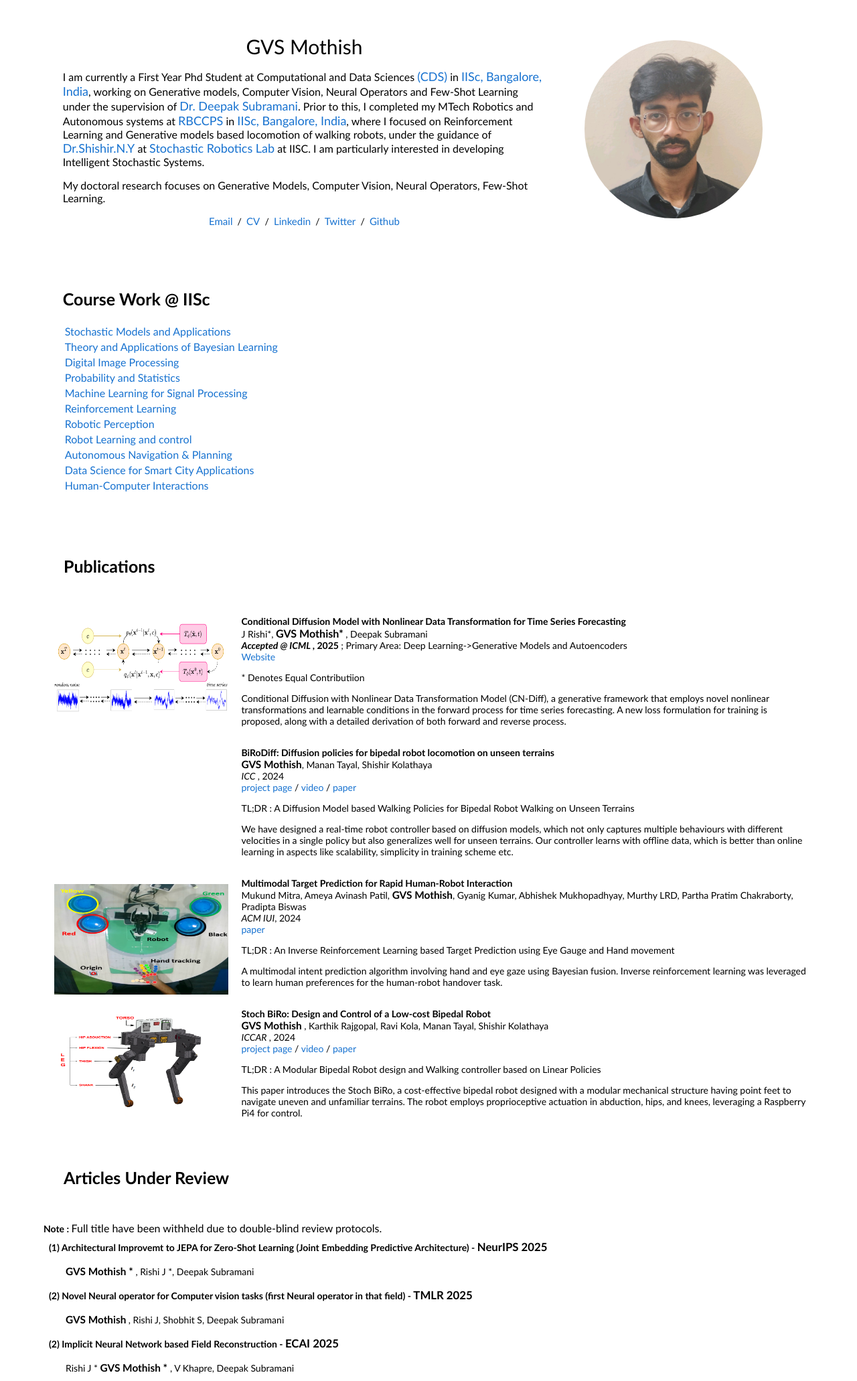
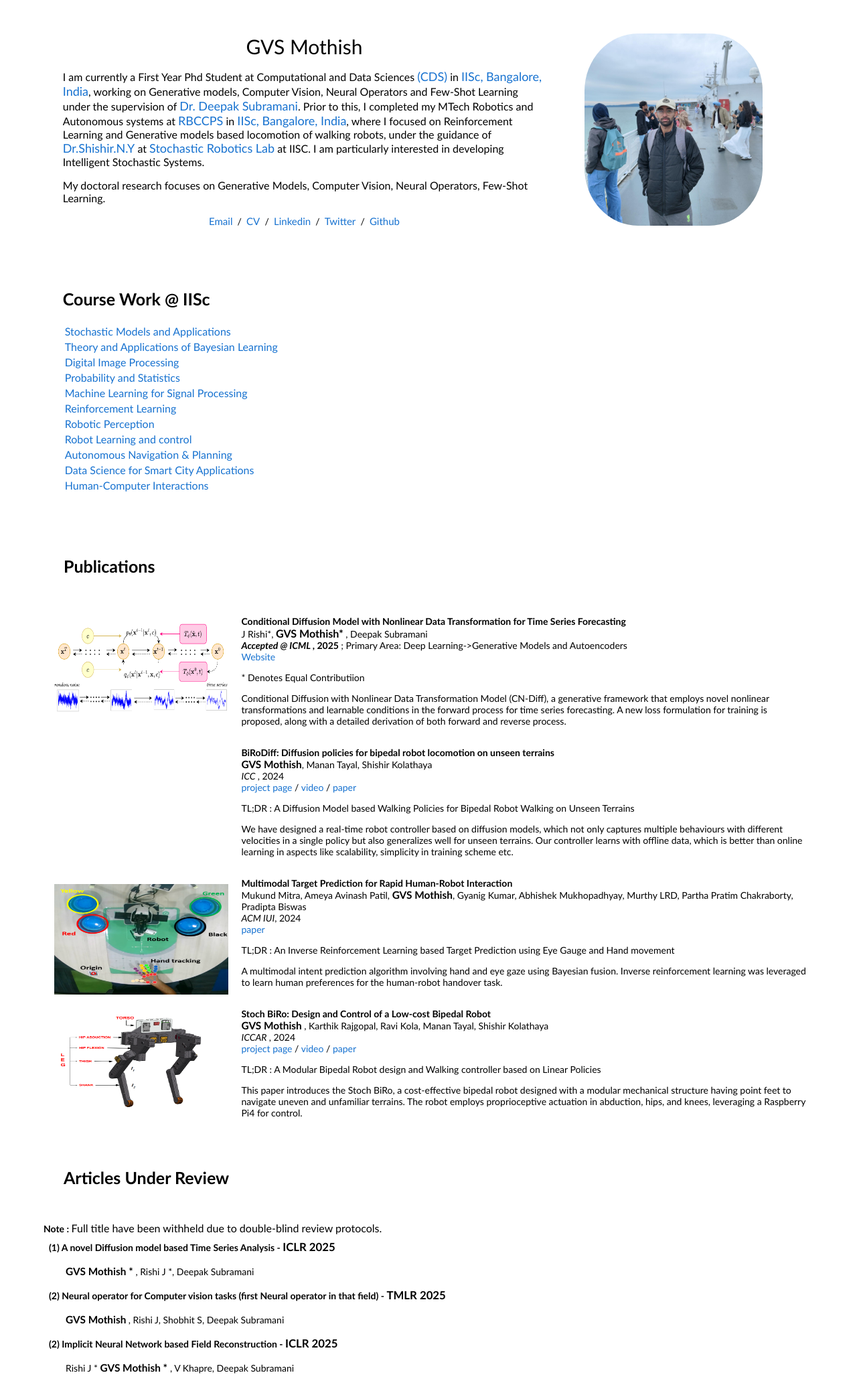
Before and after one commit to gvsmothish/gvsmothish.github.io, a plain HTML site: page index.html in a window 1280 px wide. Shown: the top 2062 px of the page at 67% size. Drawn offline with Linux system fonts and the light colour scheme; grey boxes are pictures that could not be loaded.

Commit message:
website_update_25oct

```diff
--- a/index.html
+++ b/index.html
@@ -35,9 +35,9 @@
                 <a style="font-size: 15px;" href="https://github.com/gvsmothish/">Github</a>
               </p>
             </td>
-            <td style="padding:2.5%;width:30%;max-width:30%">
-              <a href="images/logo.jpeg">
-                <img style="width:85%;max-width:85%; border-radius:50%" alt="profile photo" src="images/logo.jpeg" class="hoverZoomLink">
+            <td style="padding:2.5%;width:30%;max-width:40%">
+              <a href="images/insta_icml.jpeg">
+                <img style="width:85%;max-width:85%; border-radius:30%" alt="profile photo" src="images/insta_icml.jpeg" class="hoverZoomLink">
               </a>
             </td>
           </tr>
@@ -293,7 +293,7 @@
 </tr>
 <tr onmouseout="shinobi_stop()" onmouseover="shinobi_start()">
   <td style="padding:8px;width:80%;vertical-align:middle">
-      <span class="papertitle"><strong> (1) Architectural Improvemt to JEPA for Zero-Shot Learning (Joint Embedding Predictive Architecture)  - <span style="font-size: 1.2em;">NeurIPS 2025</span> </strong></span>
+      <span class="papertitle"><strong> (1) A novel Diffusion model based Time Series Analysis  - <span style="font-size: 1.2em;">ICLR 2025</span> </strong></span>
     <br>
     <br>
     &nbsp;&nbsp;&nbsp;&nbsp;&nbsp;&nbsp; <strong> <span style="font-size: 1.1em;">GVS Mothish * </span> </strong>, Rishi J *, Deepak Subramani
@@ -302,7 +302,7 @@
 </tr>
 <tr onmouseout="shinobi_stop()" onmouseover="shinobi_start()">
   <td style="padding:8px;width:80%;vertical-align:middle">
-      <span class="papertitle"><strong> (2) Novel Neural operator for Computer vision tasks (first Neural operator in that field) - <span style="font-size: 1.2em;">TMLR 2025</span> </strong></span>
+      <span class="papertitle"><strong> (2) Neural operator for Computer vision tasks (first Neural operator in that field) - <span style="font-size: 1.2em;">TMLR 2025</span> </strong></span>
     <br>
     <br>
     &nbsp;&nbsp;&nbsp;&nbsp;&nbsp;&nbsp; <strong> <span style="font-size: 1.1em;">GVS Mothish</span> </strong>, Rishi J, Shobhit S, Deepak Subramani
@@ -311,7 +311,7 @@
 </tr>
 <tr onmouseout="shinobi_stop()" onmouseover="shinobi_start()">
   <td style="padding:8px;width:80%;vertical-align:middle">
-      <span class="papertitle"><strong> (2) Implicit Neural Network based Field Reconstruction  - <span style="font-size: 1.2em;">ECAI 2025</span> </strong></span>
+      <span class="papertitle"><strong> (2) Implicit Neural Network based Field Reconstruction  - <span style="font-size: 1.2em;">ICLR 2025</span> </strong></span>
     <br>
     <br>
     &nbsp;&nbsp;&nbsp;&nbsp;&nbsp;&nbsp; Rishi J * <strong> <span style="font-size: 1.1em;"> GVS Mothish * </span> </strong>, V Khapre, Deepak Subramani
```
Also changed, not shown: images/insta_icml.jpeg (added).
